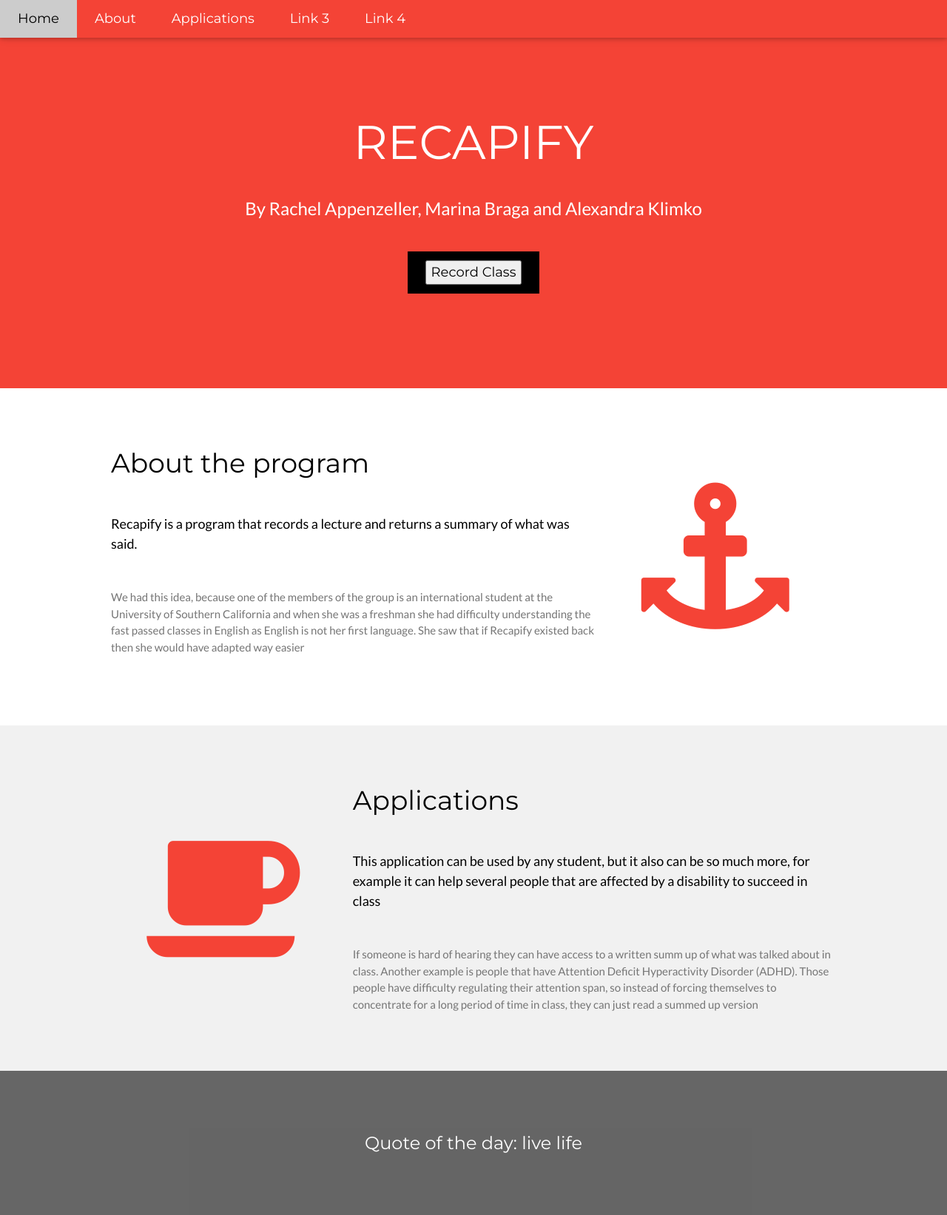
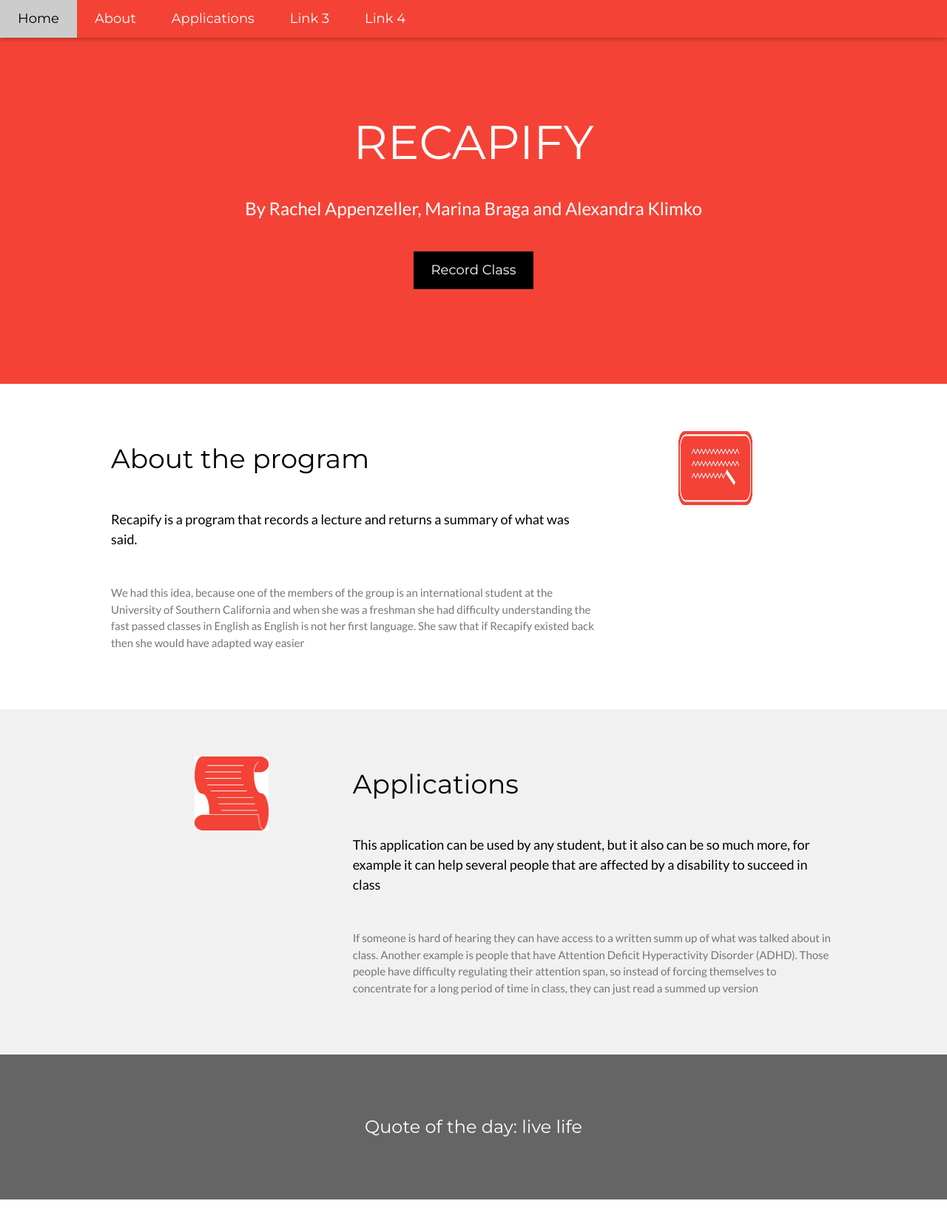
Before and after one commit to msbraga/AthenaHacks_Spring2024, a Flask app: page / in a window 1280 px wide. Shown: the top 1643 px of the page at 74% size. Run offline with Flask 3, Linux system fonts and the light colour scheme.

Commit message:
Update website_main.html

```diff
--- a/templates/website_main.html
+++ b/templates/website_main.html
@@ -40,7 +40,7 @@
 <header class="w3-container w3-red w3-center" style="padding:128px 16px">
   <h1 class="w3-margin w3-jumbo">RECAPIFY</h1>
   <p class="w3-xlarge">By Rachel Appenzeller, Marina Braga and Alexandra Klimko</p>
-  <a href="record-button" class="w3-button w3-black w3-padding-large w3-large w3-margin-top"><button>Record Class</button></a>
+  <a href="record-button"><button class="w3-button w3-black w3-padding-large w3-large w3-margin-top">Record Class</button></a>
 </header>
 
 <!-- First Grid -->
@@ -59,7 +59,7 @@
     </div>
 
     <div class="w3-third w3-center">
-      <i class="fa fa-anchor w3-padding-64 w3-text-red"></i>
+      <img src="{{ url_for('static', filename='Board.jpg') }}" alt="Black board" style="width:100px;height:100px;">
     </div>
   </div>
 </div>
@@ -68,7 +68,7 @@
 <div id="Applications" class="w3-row-padding w3-light-grey w3-padding-64 w3-container">
   <div class="w3-content">
     <div class="w3-third w3-center">
-      <i class="fa fa-coffee w3-padding-64 w3-text-red w3-margin-right"></i>
+      <img src="{{ url_for('static', filename='Scroll.jpg') }}" alt="Scroll" style="width:100px;height:100px;">
     </div>
 
     <div class="w3-twothird">
```
